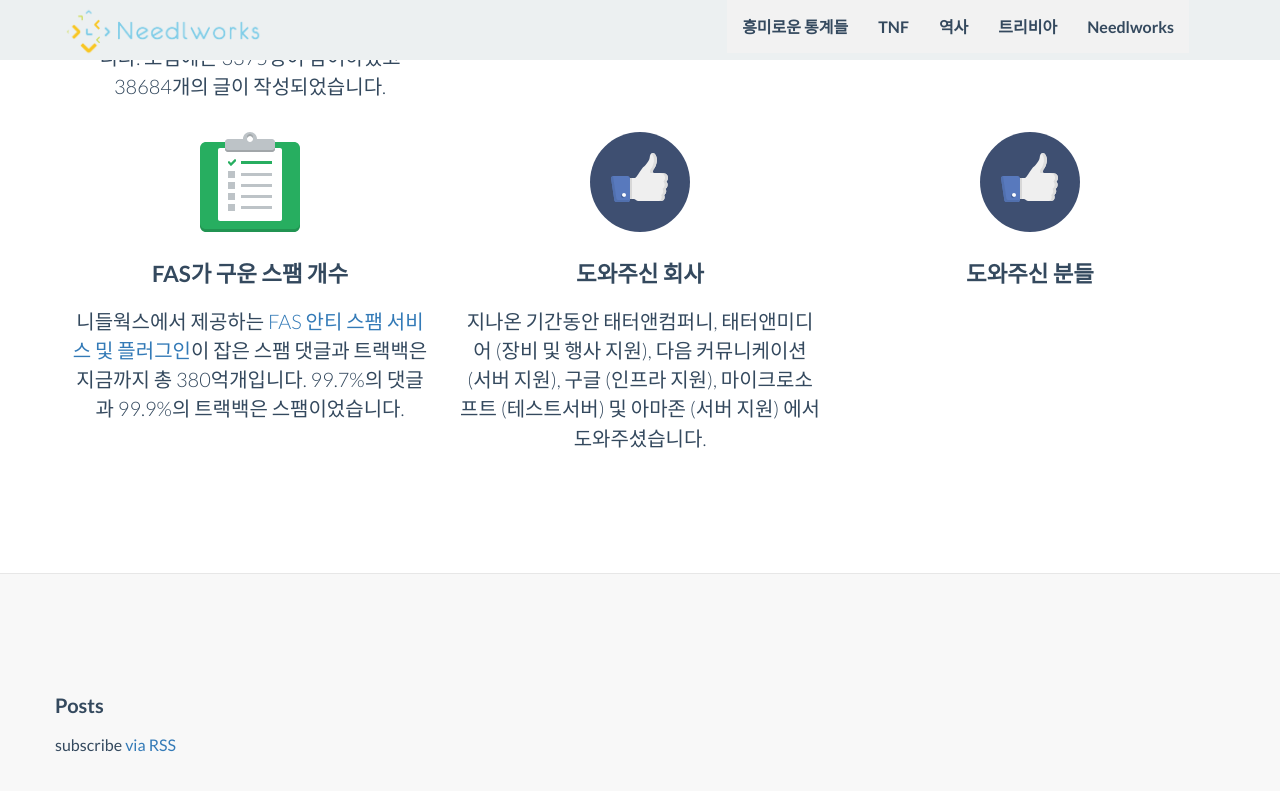
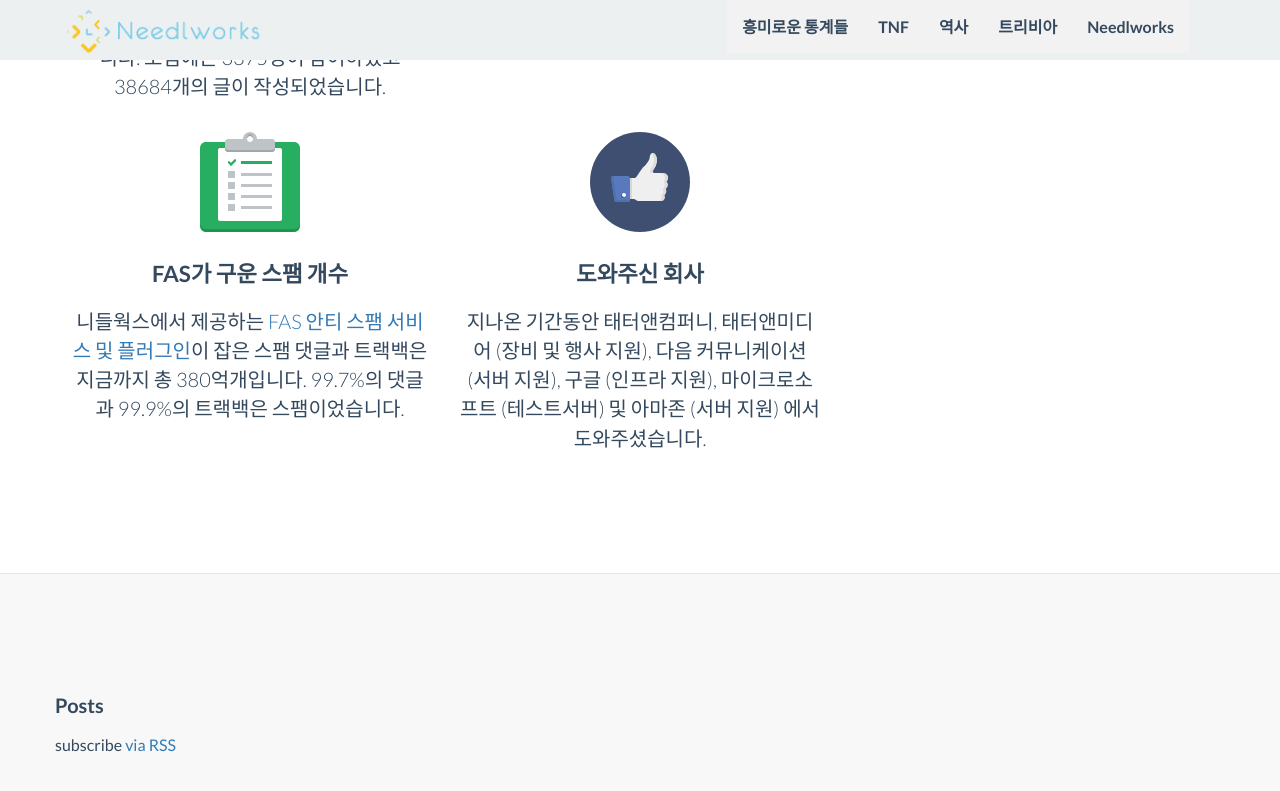
Before and after one commit to Needlworks/10yr-anniversary, a Jekyll site: the page built from index.html, in a window 1280 px wide and 900 px high, scrolled down 1804 px. Shown: the top 791 px of the window. Built offline with Jekyll 4.4.1, drawn with Linux system fonts in a browser that asks for light colours; nearby versions of some CDN libraries.

```diff
--- a/index.html
+++ b/index.html
@@ -107,13 +107,6 @@ layout: default
         <p class="lead">지나온 기간동안 태터앤컴퍼니, 태터앤미디어 (장비 및 행사 지원), 다음 커뮤니케이션 (서버 지원), 구글 (인프라 지원), 마이크로소프트 (테스트서버) 및 아마존 (서버 지원) 에서 도와주셨습니다.</p>
        <!-- <p><a class="btn btn-embossed btn-primary view" role="button">View Details</a></p> -->
       </div><!-- /.col-lg-4 -->
-      <div class="col-sm-4 wow fadeInDown text-center">
-        <img class="rotate" src="img/icon/like.svg" alt="Generic placeholder image">
-        <h3>도와주신 분들</h3>
-        <p class="lead"></p>
-       <!-- <p><a class="btn btn-embossed btn-primary view" role="button">View Details</a></p> -->
-      </div><!-- /.col-lg-4 -->
-
     </div><!-- /.row -->
   </div><!-- /container -->
 </div><!-- /whatis -->
```
Also changed, not shown: trivia.md (+1 -0 lines), 1 other file.
